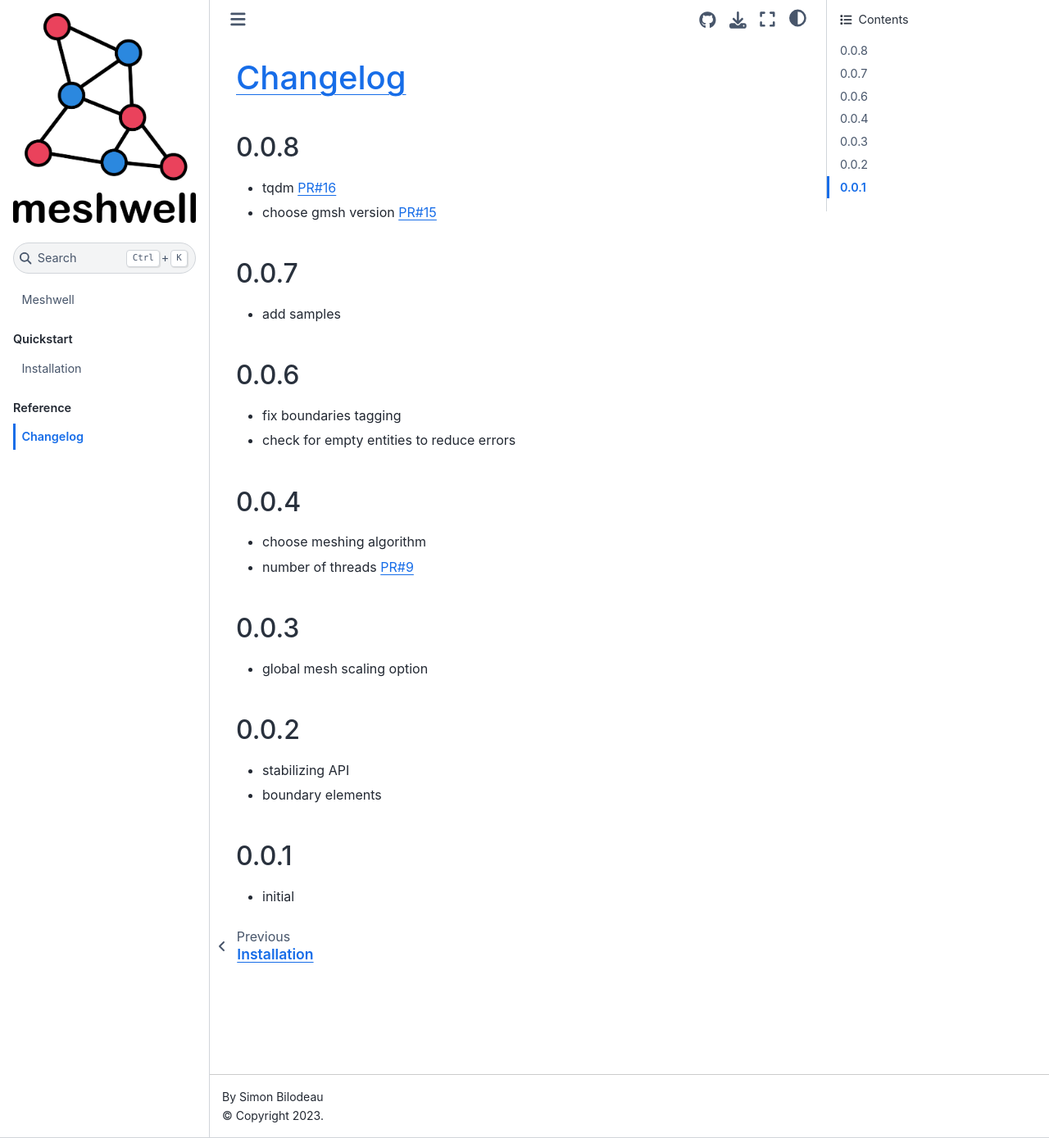
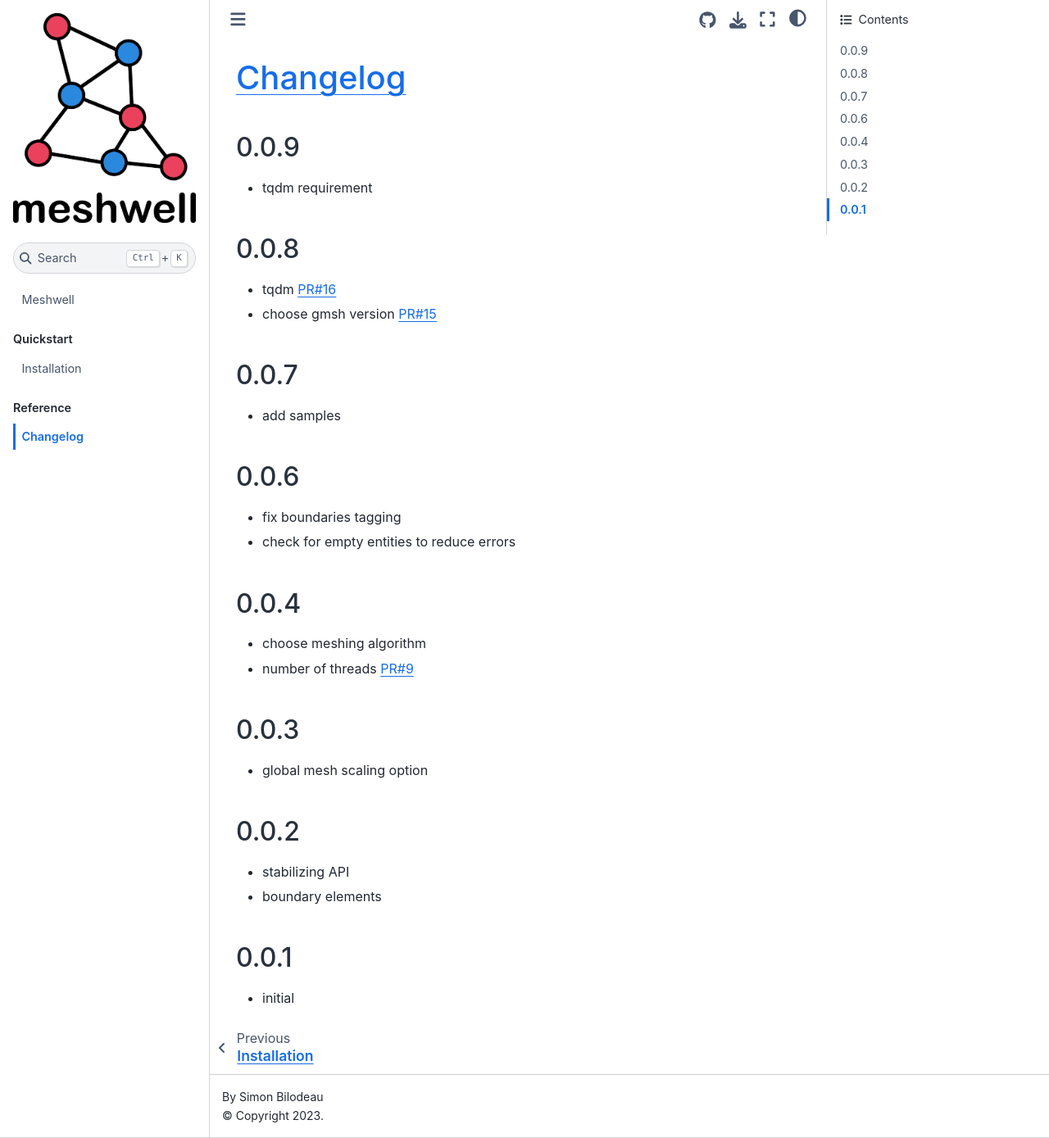
Before and after one commit to simbilod/meshwell, a Jupyter Book: the page built from docs/changelog.md, in a window 1280 px wide and 1389 px high. Shown: the whole window at 82% size. Built offline with Jupyter Book 1.0.4 settings and Sphinx 7.4.7 and the Sphinx Book theme 1.1.4, drawn with Linux system fonts in a browser that asks for light colours; pages that are not in the unit, such as notebooks, are missing from menus.

Commit message:
tqdm requirement, increment version

```diff
--- a/docs/changelog.md
+++ b/docs/changelog.md
@@ -1,5 +1,8 @@
 # [Changelog](https://keepachangelog.com/en/1.0.0/)
 
+## 0.0.9
+
+- tqdm requirement
 ## 0.0.8
 
 - tqdm [PR#16](https://github.com/simbilod/meshwell/pull/16)
--- a/pyproject.toml
+++ b/pyproject.toml
@@ -14,7 +14,7 @@ classifiers = [
 	"Programming Language :: Python :: 3.11",
 	"Operating System :: OS Independent",
 ]
-version="0.0.8"
+version="0.0.9"
 authors = [
     {name = "Simon Bilodeau", email = "sb30@princeton.edu"},
 ]
```
